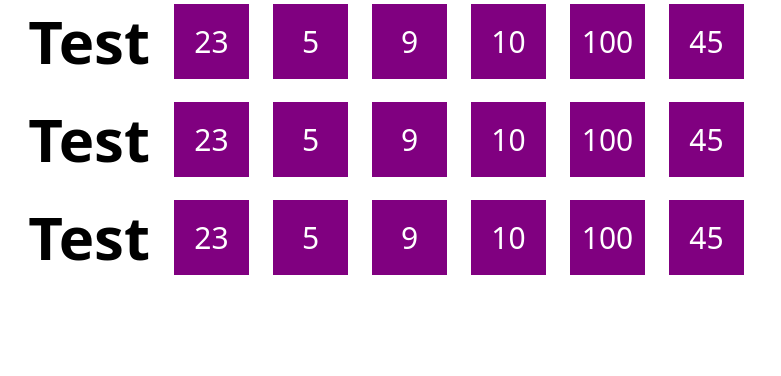
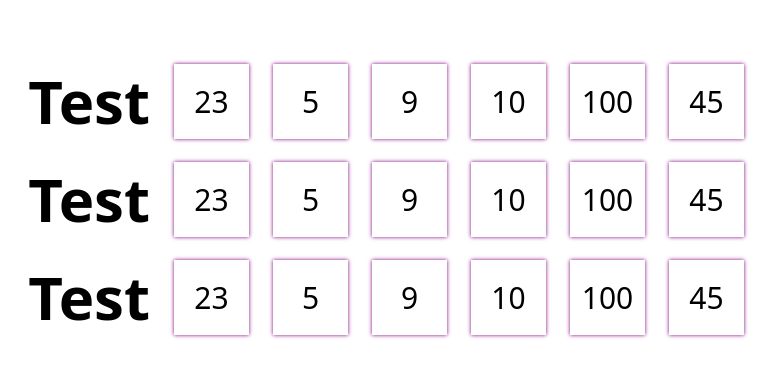
Before and after one commit to arthurpiloto/pwfe, a plain HTML site: page aula03/index.html in a window 1280 px wide. Shown: the whole page, without its empty margins (0-781 px from the left). Drawn offline with Linux system fonts and the light colour scheme.

Commit message:
changing few details

```diff
--- a/aula03/showArray.css
+++ b/aula03/showArray.css
@@ -14,8 +14,7 @@ h2 {
     min-width: 7.5rem;
     height: 7.5rem;
     font-size: 3rem;
-    color: white;
-    background-color: purple;
     display: grid;
     place-content: center;
+    box-shadow: .0rem .0rem .4rem purple;
 }
--- a/aula03/style.css
+++ b/aula03/style.css
@@ -17,4 +17,5 @@ main {
     display: flex;
     flex-direction: column;
     gap: 1.6rem;
+    margin-top: 6rem;
 }
```
